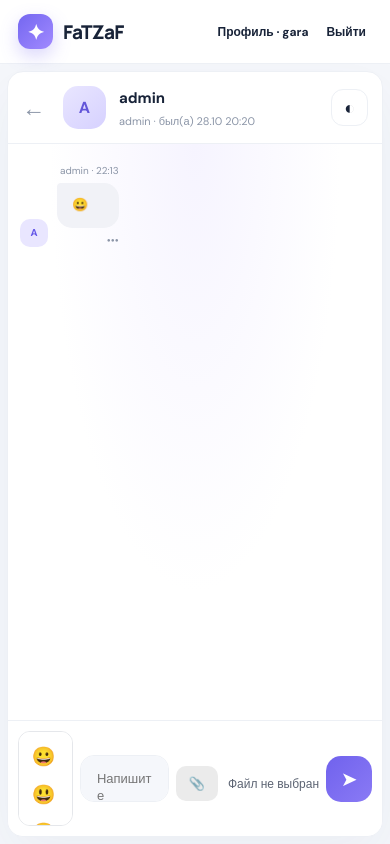
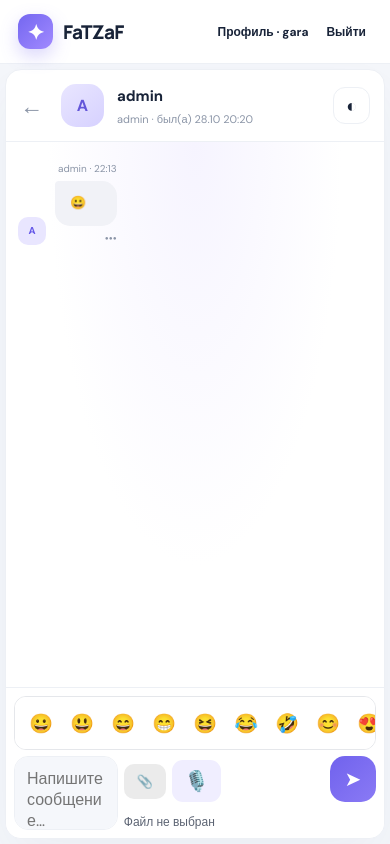
Before and after one commit to akmolovfattoh-alt/FaTZaF, a Django app: page /chat/1/ in a window 390 px wide. Run offline with Django 5.2, Linux system fonts and the light colour scheme; a user stored in the database is signed in; data comes from the database, SQL or seed files in the repository.

Commit message:
Update messenger and mobile design

```diff
--- a/static/style.css
+++ b/static/style.css
@@ -191,3 +191,20 @@ body.dark-theme .emoji-bar button {
     .composer .emoji-bar {
         max-height: 95px;
     }
+/* Voice messages and touch-friendly composer */
+.record-button { border:0; border-radius:11px; min-width:42px; min-height:42px; padding:8px 12px; background:var(--soft); color:var(--text); cursor:pointer; font-size:20px; }
+.record-button.recording { background:#ffe0e6; color:#b42342; animation:recordPulse 1.1s infinite; }
+#record-status { font-size:12px; color:var(--muted); flex-basis:100%; }
+.chat-audio { width:min(290px, 100%); max-width:100%; display:block; }
+@keyframes recordPulse { 50% { transform:scale(1.04); opacity:.75; } }
+@media(max-width:620px) {
+  .conversation { width:calc(100% - 10px); margin:5px; height:calc(100dvh - 74px); }
+  .composer { align-items:stretch; gap:6px; padding:8px; flex-wrap:wrap; }
+  .composer-main { width:100%; flex-basis:100%; }
+  .composer textarea { font-size:16px; min-height:44px; max-height:110px; padding:11px 12px; }
+  .composer .emoji-bar { flex-wrap:nowrap; overflow-x:auto; overflow-y:hidden; max-height:none; -webkit-overflow-scrolling:touch; }
+  .composer .emoji-btn { flex:0 0 36px; min-height:36px; }
+  .attachment-controls { margin-top:4px; gap:6px; }
+  .send-button { min-width:44px; min-height:44px; }
+  #record-status { font-size:11px; }
+}
--- a/templates/chat/detail.html
+++ b/templates/chat/detail.html
@@ -166,9 +166,11 @@
 
         <div class="attachment-controls">
 
-            <label for="id_attachment" class="attach-button">
+            <label for="id_attachment" class="attach-button" title="Прикрепить файл">
                 📎
             </label>
+            <button type="button" id="record-button" class="record-button" title="Записать голосовое">🎙️</button>
+            <span id="record-status" aria-live="polite"></span>
 
             {{ form.attachment }}
 
@@ -194,7 +196,66 @@
     {% endif %}
 </main>
 <script>
-    const area=document.getElementById('messages-area');if(area)area.scrollTop=area.scrollHeight;function insertEmoji(emoji){const field=document.querySelector('.composer textarea');if(!field)return;const start=field.selectionStart,end=field.selectionEnd;field.value=field.value.slice(0,start)+emoji+field.value.slice(end);field.focus();field.selectionStart=field.selectionEnd=start+emoji.length;}
+(() => {
+  const area = document.getElementById('messages-area');
+  if (area) area.scrollTop = area.scrollHeight;
+  const form = document.getElementById('composer');
+  const field = form?.querySelector('textarea');
+  const emojiButtons = document.querySelectorAll('.emoji-btn');
+  emojiButtons.forEach(btn => btn.addEventListener('click', () => {
+    if (!field) return;
+    const emoji = btn.textContent.trim();
+    const start = field.selectionStart ?? field.value.length;
+    const end = field.selectionEnd ?? start;
+    field.value = field.value.slice(0, start) + emoji + field.value.slice(end);
+    field.focus();
+    const caret = start + emoji.length;
+    field.setSelectionRange(caret, caret);
+  }));
+  const attachmentInput = document.getElementById('id_attachment');
+  attachmentInput?.addEventListener('change', function () {
+    const fileName = document.getElementById('file-name');
+    if (fileName) fileName.textContent = this.files?.length ? this.files[0].name : 'Файл не выбран';
+  });
+  const recordButton = document.getElementById('record-button');
+  const status = document.getElementById('record-status');
+  let recorder = null, chunks = [], stream = null;
+  recordButton?.addEventListener('click', async () => {
+    if (recorder && recorder.state === 'recording') { recorder.stop(); return; }
+    if (!navigator.mediaDevices?.getUserMedia || !window.MediaRecorder) {
+      if (status) status.textContent = 'Запись не поддерживается этим браузером'; return;
+    }
+    try {
+      stream = await navigator.mediaDevices.getUserMedia({audio: true});
+      const mime = ['audio/webm;codecs=opus','audio/webm','audio/ogg'].find(type => MediaRecorder.isTypeSupported(type));
+      recorder = mime ? new MediaRecorder(stream, {mimeType:mime}) : new MediaRecorder(stream);
+      chunks = [];
+      recorder.ondataavailable = event => { if (event.data?.size) chunks.push(event.data); };
+      recorder.onstop = () => {
+        recordButton.textContent = '🎙️'; recordButton.classList.remove('recording');
+        stream?.getTracks().forEach(track => track.stop());
+        const blob = new Blob(chunks, {type: recorder.mimeType || 'audio/webm'});
+        if (!attachmentInput || !form || !blob.size) { if(status) status.textContent = 'Не удалось подготовить аудио'; return; }
+        const ext = blob.type.includes('ogg') ? 'ogg' : blob.type.includes('mp4') ? 'm4a' : 'webm';
+        const audioFile = new File([blob], `voice-${Date.now()}.${ext}`, {type: blob.type});
+        const transfer = new DataTransfer(); transfer.items.add(audioFile); attachmentInput.files = transfer.files;
+        const fileName = document.getElementById('file-name'); if (fileName) fileName.textContent = audioFile.name;
+        if (status) status.textContent = 'Голосовое готово — отправляем…';
+        form.requestSubmit();
+      };
+      recorder.start();
+      recordButton.textContent = '⏹'; recordButton.classList.add('recording');
+      if (status) status.textContent = 'Идёт запись… нажми ⏹ для завершения';
+    } catch (error) {
+      if (status) status.textContent = error.name === 'NotAllowedError' ? 'Разреши доступ к микрофону в браузере' : 'Не удалось включить микрофон';
+    }
+  });
+  recordButton?.addEventListener('record-finished', () => {});
+  if (recordButton) {
+    const reset = () => { recordButton.textContent = '🎙️'; recordButton.classList.remove('recording'); };
+    recordButton.addEventListener('click', () => { if (recorder?.state === 'inactive') reset(); });
+  }
+})();
 </script>
 <script>
 const attachmentInput = document.getElementById('id_attachment');
```
Also changed, not shown: media/chat_files/2026/11/#U0421#U043d#U0438#U043c#U043e#U043a_#U044d#U043a#U0440#U0430#U043d#U0430_2025-11-13_194315.png (added), media/chat_files/2026/11/#U0421#U043d#U0438#U043c#U043e#U043a_#U044d#U043a#U0440#U0430#U043d#U0430_2026-11-05_220743.png (added), media/chat_files/2026/11/#U0421#U043d#U0438#U043c#U043e#U043a_#U044d#U043a#U0440#U0430#U043d#U0430_2026-11-10_152452.png (added).
